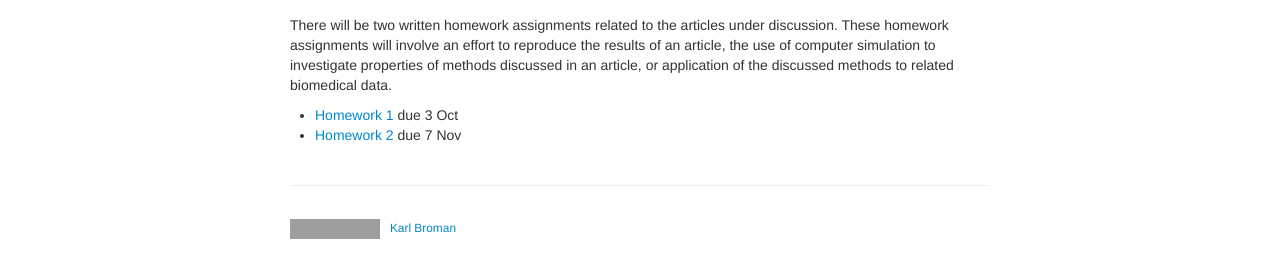
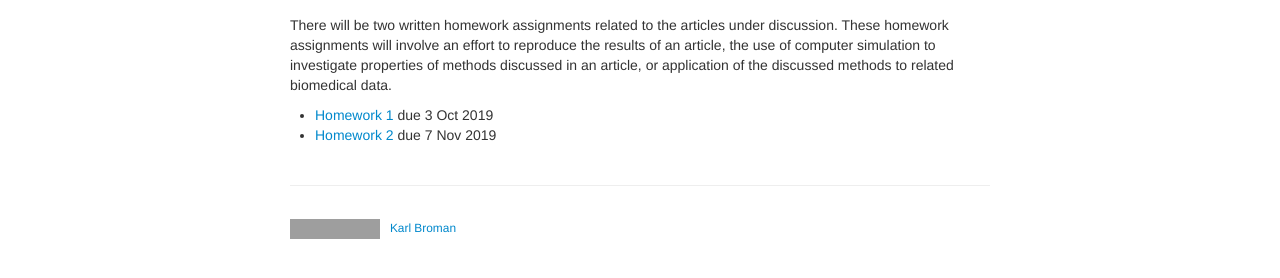
Before and after one commit to kbroman/BMI881_fall2022, a Jekyll site: the page built from assignments.md, in a window 1280 px wide. Shown: the part 607-885 px from the top of the page. Built offline with Jekyll 4.4.1, drawn with Linux system fonts in a browser that asks for light colours; grey boxes are pictures that could not be loaded.

Commit message:
Add a few "2019"s

```diff
--- a/assignments.md
+++ b/assignments.md
@@ -48,5 +48,5 @@ of computer simulation to investigate properties of methods discussed
 in an article, or application of the discussed methods to related
 biomedical data.
 
- - [Homework 1](homework1.html) due 3 Oct
- - [Homework 2](homework2.html) due 7 Nov
+ - [Homework 1](homework1.html) due 3 Oct 2019
+ - [Homework 2](homework2.html) due 7 Nov 2019
```
Also changed, not shown: syllabus.md (+1 -1 lines).
